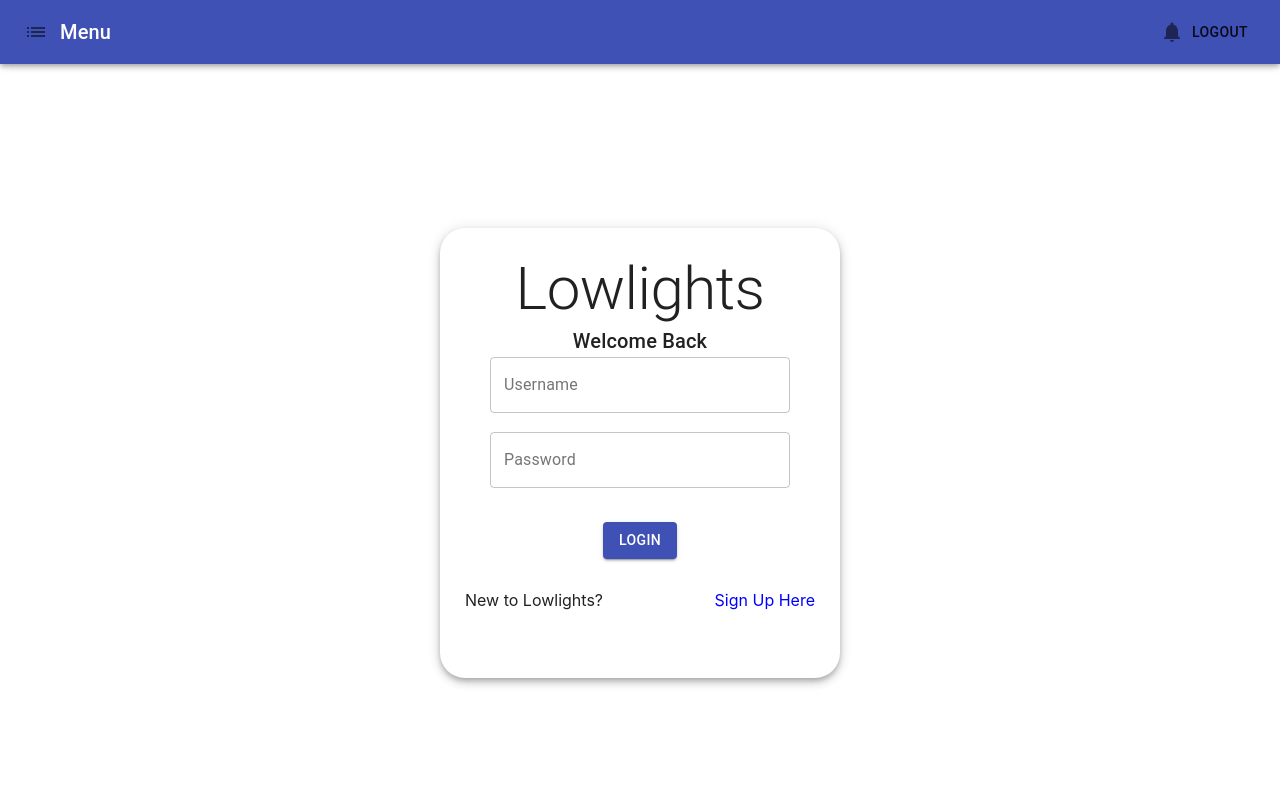
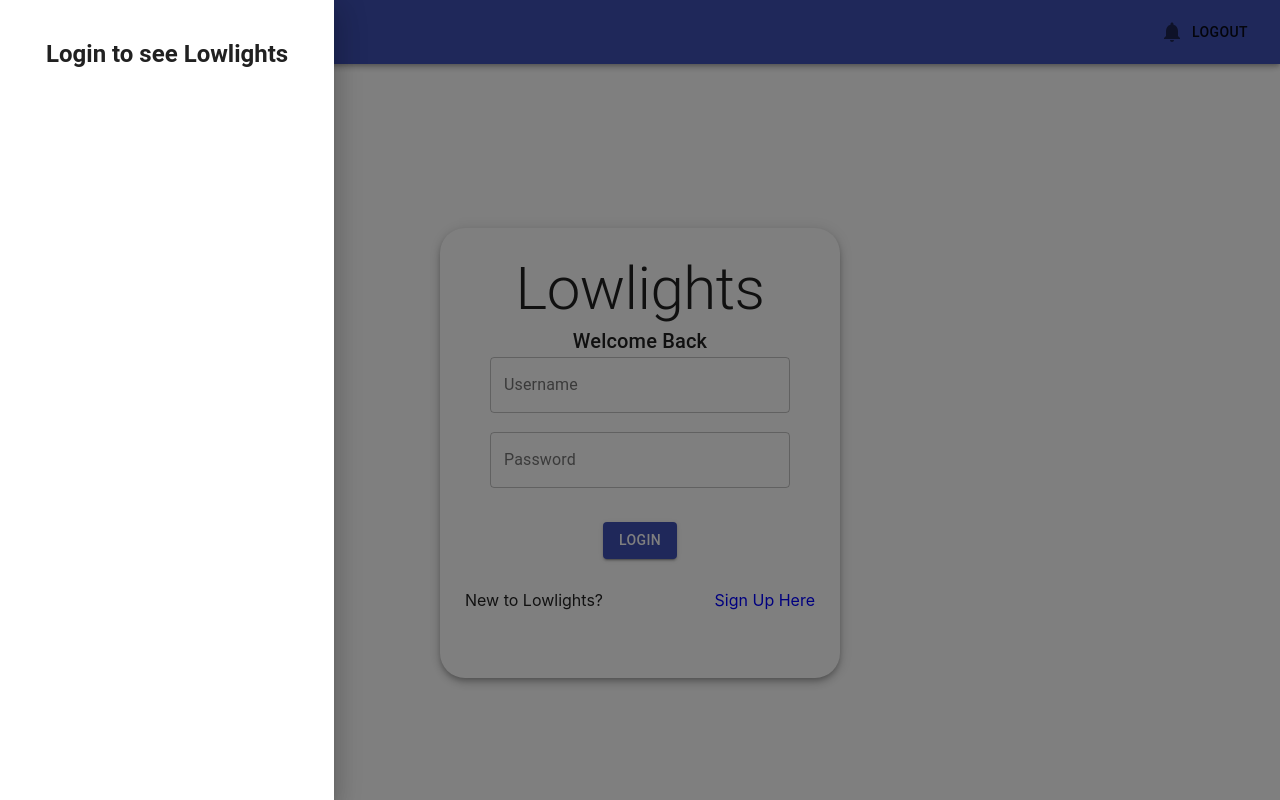
Before and after one commit to timothyliutl/slack-website, a React (Create React App) app: page /login in a window 1280 px wide. Both pictures are taken after a click on the button 36 px from the left and 32 px from the top of the page. Built offline with nearby package versions, Linux system fonts and the light colour scheme.

Commit message:
minor edits to sidebar

```diff
--- a/src/Methods/Auth.js
+++ b/src/Methods/Auth.js
@@ -1,8 +1,7 @@
 import React from 'react';
 const axios = require('axios');
 const Auth=(username, password)=>{
-    console.log(username)
-    console.log(password)
+
     const postData = {
         userName: username,
         password: password
--- a/src/Pages/login.js
+++ b/src/Pages/login.js
@@ -8,12 +8,19 @@ import Appbar from './appbar'
 import { useState } from 'react';
 import { render } from '@testing-library/react';
 import Auth from "../Methods/Auth"
+import Sidebar from "./sidebar"
 //TODO: Work on Creating POST and GET requests to the backend
 class LoginPage extends Component {
 
     state={
         username: "",
-        password:""
+        password:"",
+        appDrawerOpen: false
+    }
+
+
+    setOpen = () =>{
+        this.setState({appDrawerOpen:!this.state.appDrawerOpen});
     }
     updateUsername = (event) =>{
         this.setState({username: event.target.value})
@@ -51,7 +58,8 @@ class LoginPage extends Component {
 
         return (
             <div style={style}>
-                <Appbar></Appbar>
+                <Appbar openFunct ={this.setOpen}></Appbar>
+                <Sidebar isOpen={this.state.appDrawerOpen} openFunct={this.setOpen} notLoggedIn={true}></Sidebar>
                 <Grid container direction='column' alignItems='center' justify='center'>
                     <Paper elevation={5} style={{ width: 350, height: 400, padding: 25, borderRadius: 25 }}>
                         <Grid container justify={'center'}>
--- a/src/Pages/sidebar.js
+++ b/src/Pages/sidebar.js
@@ -19,6 +19,19 @@ const Sidebar = (props) =>{
         margin: 30,
 
 
+    }
+    if(props.notLoggedIn){
+        return(<div>
+            <Drawer anchor={'left'} open={props.isOpen} onClose={props.openFunct}>
+            <div style={drawerStyle}>
+                <ListItem>
+                    <Typography variant={'h5'} style={{fontWeight:'bold'}}>Login to see Lowlights</Typography>
+                </ListItem>
+
+            </div>
+            </Drawer>
+
+    </div>)
     }
     return(
         <div>
```
Also changed, not shown: 1 other file (tests, documents, lock files or other folders).
